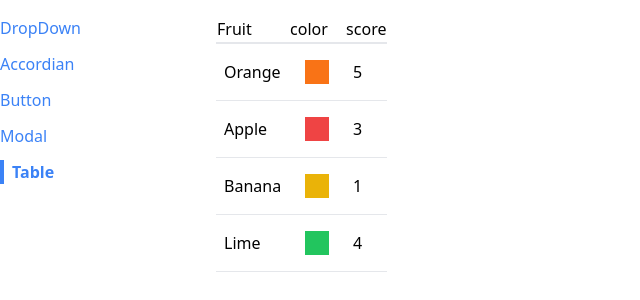
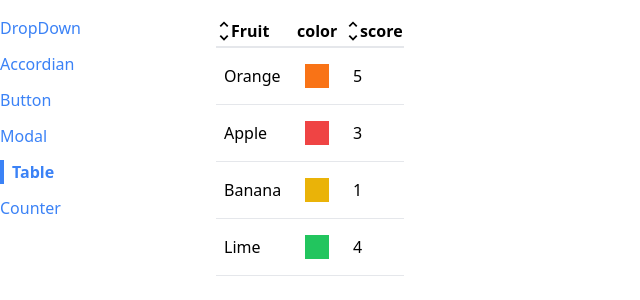
Before and after one commit to nuwan93/react-components, a React (Create React App) app: page /table in a window 1280 px wide. Shown: the top 300 px of the page, without its empty margins (0-640 px from the left). Built offline with nearby package versions, Linux system fonts and the light colour scheme.

Commit message:
Added a sortable table component on top of table

```diff
--- a/src/App.js
+++ b/src/App.js
@@ -5,6 +5,7 @@
 import SideBar from "./components/SideBar";
 import ModalPage from "./pages/ModalPage";
 import TablePage from "./pages/TablePage";
+import CounterPage from "./pages/ConterPage";
 
 const App = () => {
   return (
@@ -26,6 +27,9 @@
         <Route path="/table">
           <TablePage />
         </Route>
+        <Route path="/counter">
+          <CounterPage intialCount={3} />
+        </Route>
       </div>
     </div>
   );
--- a/src/components/SideBar.js
+++ b/src/components/SideBar.js
@@ -7,6 +7,7 @@
     { label: "Button", path: "/button" },
     { label: "Modal", path: "/modal" },
     { label: "Table", path: "/table" },
+    { label: "Counter", path: "/counter" },
   ];
 
   const renderLinks = links.map((link) => {
--- /dev/null
+++ b/src/components/SortableTable.js
@@ -0,0 +1,109 @@
+import { useState } from "react";
+import Table from "./Table";
+import {
+  GoTriangleDown,
+  GoTriangleUp,
+  GoChevronDown,
+  GoChevronUp,
+} from "react-icons/go";
+
+const SortableTable = (props) => {
+  const { config, data } = props;
+
+  const [sortOrder, setSortOrder] = useState(null);
+  const [sortBy, setsortBy] = useState(null);
+
+  let sortedData = data;
+
+  const onSortClick = (label) => {
+    if (sortBy && label !== sortBy) {
+      setSortOrder("asc");
+      setsortBy(label);
+      return;
+    }
+    if (sortOrder === null) {
+      setSortOrder("asc");
+      setsortBy(label);
+    } else if (sortOrder === "asc") {
+      setSortOrder("desc");
+      setsortBy(label);
+    } else if (sortOrder === "desc") {
+      setSortOrder(null);
+      setsortBy(null);
+    }
+  };
+
+  const updatedConfig = config.map((column) => {
+    if (!column.sortValue) {
+      return column;
+    }
+    return {
+      ...column,
+      header: () => (
+        <th
+          className="cursor-pointer hover:bg-gray-200"
+          onClick={() => onSortClick(column.label)}
+        >
+          <div className="flex items-center justify-normal">
+            <div className="text-sm">
+              {getIcons(column.label, sortBy, sortOrder)}
+            </div>
+            {column.label}
+          </div>
+        </th>
+      ),
+    };
+  });
+
+  if (sortBy && sortOrder) {
+    const { sortValue } = config.find((column) => column.label === sortBy);
+
+    sortedData = [...data].sort((a, b) => {
+      const valueA = sortValue(a);
+      const valueB = sortValue(b);
+
+      const order = sortOrder === "asc" ? 1 : -1;
+
+      if (typeof valueA === "string") {
+        return valueA.localeCompare(valueB) * order;
+      }
+      return (valueA - valueB) * order;
+    });
+  }
+
+  return <Table {...props} config={updatedConfig} data={sortedData} />;
+};
+
+function getIcons(label, sortBy, sortOrder) {
+  if (label !== sortBy) {
+    return (
+      <div>
+        <GoChevronUp /> <GoChevronDown />
+      </div>
+    );
+  }
+
+  if (sortOrder === null) {
+    return (
+      <div>
+        <GoChevronUp />
+        <GoChevronDown />
+      </div>
+    );
+  } else if (sortOrder === "asc") {
+    return (
+      <div>
+        <GoTriangleUp /> <GoChevronDown />
+      </div>
+    );
+  } else if (sortOrder === "desc") {
+    return (
+      <div>
+        <GoChevronUp />
+        <GoTriangleDown />
+      </div>
+    );
+  }
+}
+
+export default SortableTable;
--- a/src/components/Table.js
+++ b/src/components/Table.js
@@ -1,6 +1,11 @@
+import { Fragment } from "react";
+
 const Table = ({ data, config, keyFn }) => {
   const renderTableHeader = config.map((column) => {
-    return <td key={column.label}>{column.label}</td>;
+    if (column.header) {
+      return <Fragment key={column.label}>{column.header()}</Fragment>;
+    }
+    return <th key={column.label}>{column.label}</th>;
   });
 
   const renderTableData = data.map((rowData) => {
--- /dev/null
+++ b/src/pages/ConterPage.js
@@ -0,0 +1,20 @@
+import { useEffect, useState } from "react";
+import Button from "../components/Button";
+
+const CounterPage = ({ intialCount }) => {
+  const [count, setCount] = useState(intialCount);
+
+  useEffect(() => {
+    console.log(count);
+  }, [count]);
+  return (
+    <div>
+      Count is {count}{" "}
+      <Button primary onClick={() => setCount(count + 1)}>
+        Click
+      </Button>
+    </div>
+  );
+};
+
+export default CounterPage;
--- a/src/pages/TablePage.js
+++ b/src/pages/TablePage.js
@@ -1,4 +1,4 @@
-import Table from "../components/Table";
+import SortableTable from "../components/SortableTable";
 
 const TablePage = () => {
   const data = [
@@ -9,19 +9,27 @@
   ];
 
   const config = [
-    { label: "Fruit", render: (fruit) => fruit.name },
+    {
+      label: "Fruit",
+      render: (fruit) => fruit.name,
+      sortValue: (fruit) => fruit.name,
+    },
     {
       label: "color",
       render: (fruit) => <div className={`p-3 m-2 ${fruit.color}`}></div>,
     },
-    { label: "score", render: (fruit) => fruit.score },
+    {
+      label: "score",
+      render: (fruit) => fruit.score,
+      sortValue: (fruit) => fruit.score,
+    },
   ];
 
   const keyFn = (fruit) => {
     return fruit.name;
   };
 
-  return <Table data={data} config={config} keyFn={keyFn} />;
+  return <SortableTable data={data} config={config} keyFn={keyFn} />;
 };
 
 export default TablePage;
```
